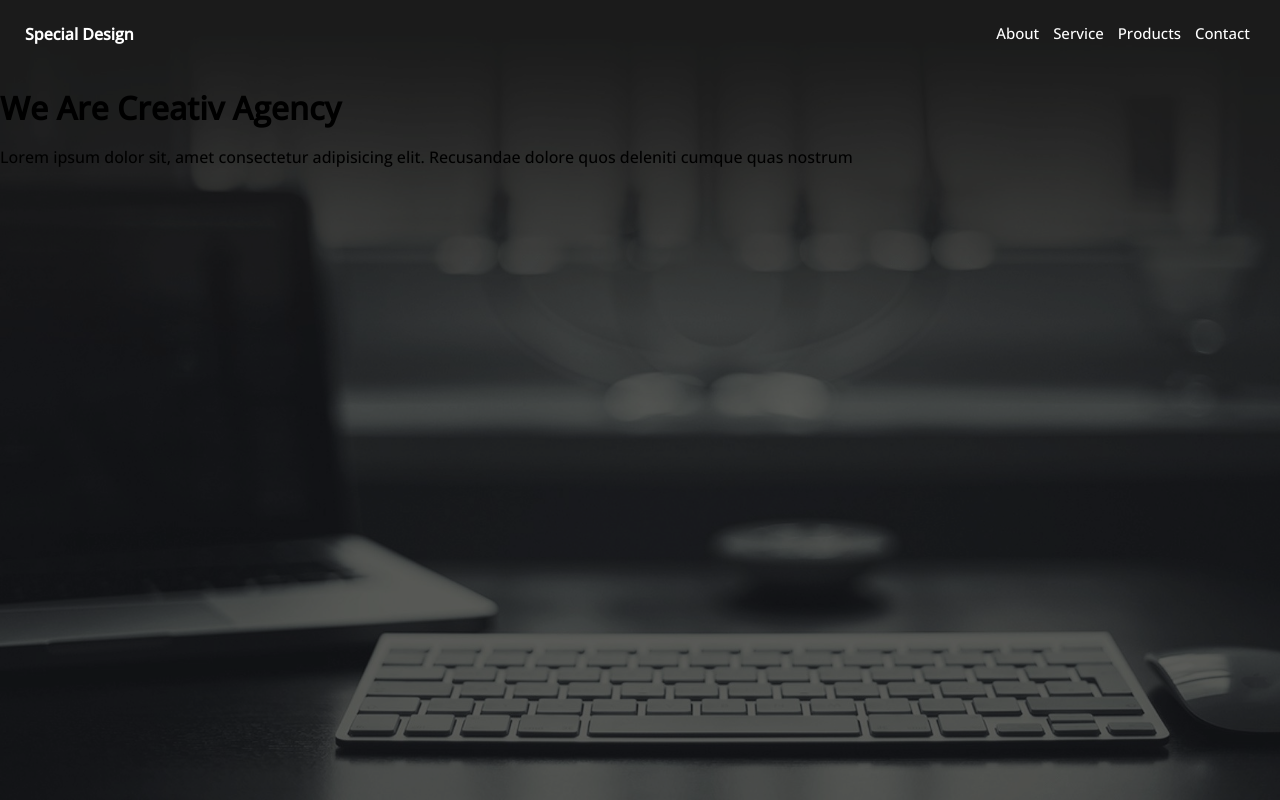
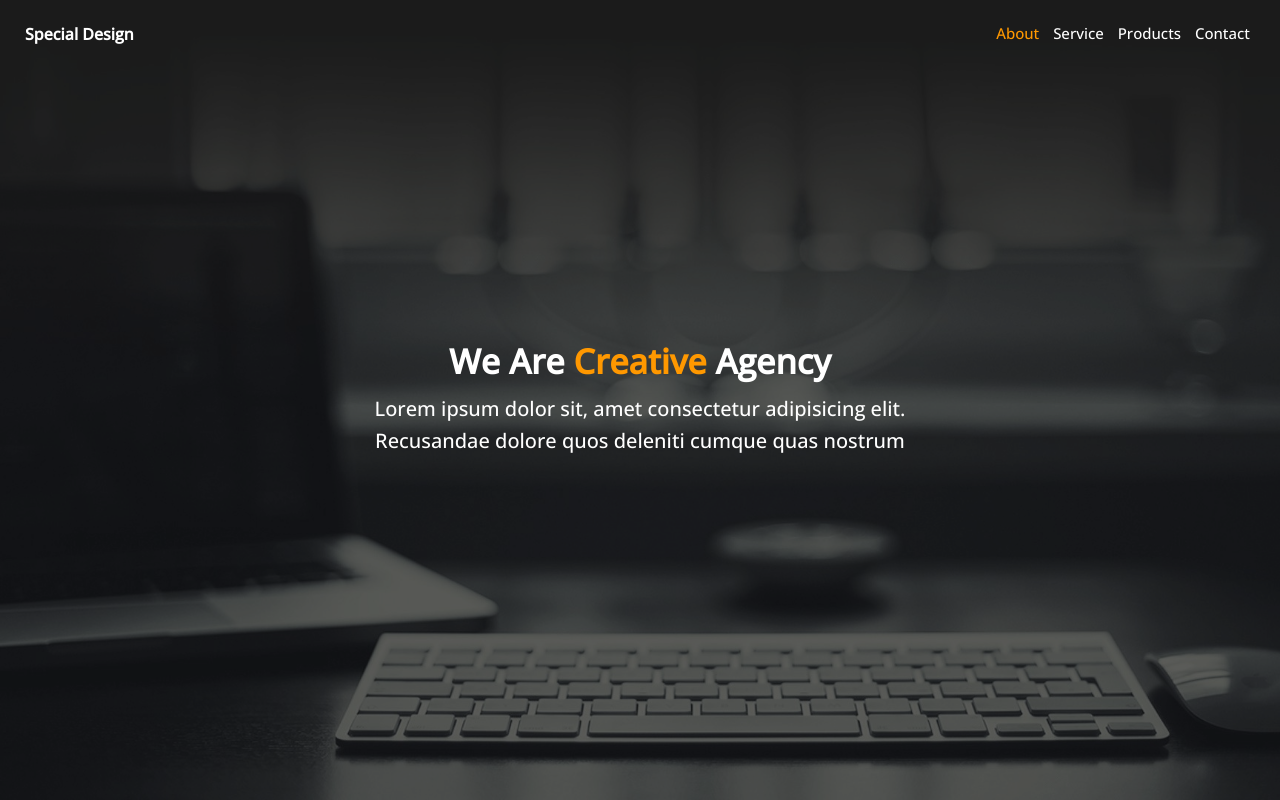
Before and after one commit to majdalhasan/Special_Design, a plain HTML site: page index.html in a window 1280 px wide. Drawn offline with nearby package versions, Linux system fonts and the light colour scheme.

Commit message:
Add files via upload

```diff
--- a/css/master.css
+++ b/css/master.css
@@ -1,3 +1,6 @@
+:root {
+  --main-color:#ff9800;
+}
 body {
   font-family: 'Open Sans', sans-serif;
 }
@@ -41,4 +44,34 @@ body {
   display: inline-block;
   margin-left: 10px;
 }
+.header-area .links li a {
+  color: white;
+  text-decoration: none;
+  transition: 0.3s;
+}
+.header-area .links li a:hover,
+.header-area .links li a.active {
+  color: var(--main-color);
+}
+.introduction-text {
+  position: absolute;
+  left: 50%;
+  top: 50%;
+  transform: translate(-50%, -50%);
+  z-index: 2;
+  color: white;
+  text-align: center;
+}
+.introduction-text h1 {
+  font-size: 34px;
+  margin: 0 0 12px;
+}
+.introduction-text h1 span {
+  color: var(--main-color);
+}
+.introduction-text p {
+  line-height: 1.6;
+  font-size: 20px;
+  margin: 0;
+}
 /* End Landing Page */
--- a/index.html
+++ b/index.html
@@ -19,14 +19,14 @@
     <div class="header-area">
       <div class="logo">Special Design</div>
       <ul class="links">
-        <li>About</li>
-        <li>Service</li>
-        <li>Products</li>
-        <li>Contact</li>
+        <li><a href="#" class="active">About</a></li>
+        <li><a href="#">Service</a></li>
+        <li><a href="#">Products</a></li>
+        <li><a href="#">Contact</a></li>
       </ul>
     </div>
     <div class="introduction-text">
-      <h1>We Are Creativ Agency</h1>
+      <h1>We Are <span>Creative</span> Agency</h1>
       <p>Lorem ipsum dolor sit, amet consectetur adipisicing elit. Recusandae dolore quos deleniti cumque quas nostrum</p>
     </div>
   </div>
--- a/js/master.js
+++ b/js/master.js
@@ -0,0 +1,13 @@
+//Select Landing Page Element
+let landingPage=document.querySelector(".landing-page");
+
+//Get Array Of Imgs
+let imgsArray=["01.jpg","02.jpg","03.jpg","04.jpg","05.jpg"];
+
+setInterval(() => {
+//Get Random Number
+let randomNumber = Math.floor(Math.random() * imgsArray.length);
+
+//Change Background Image Url
+landingPage.style.backgroundImage = 'url("imgs/'+ imgsArray[randomNumber] +'")';
+}, 10000)
```
